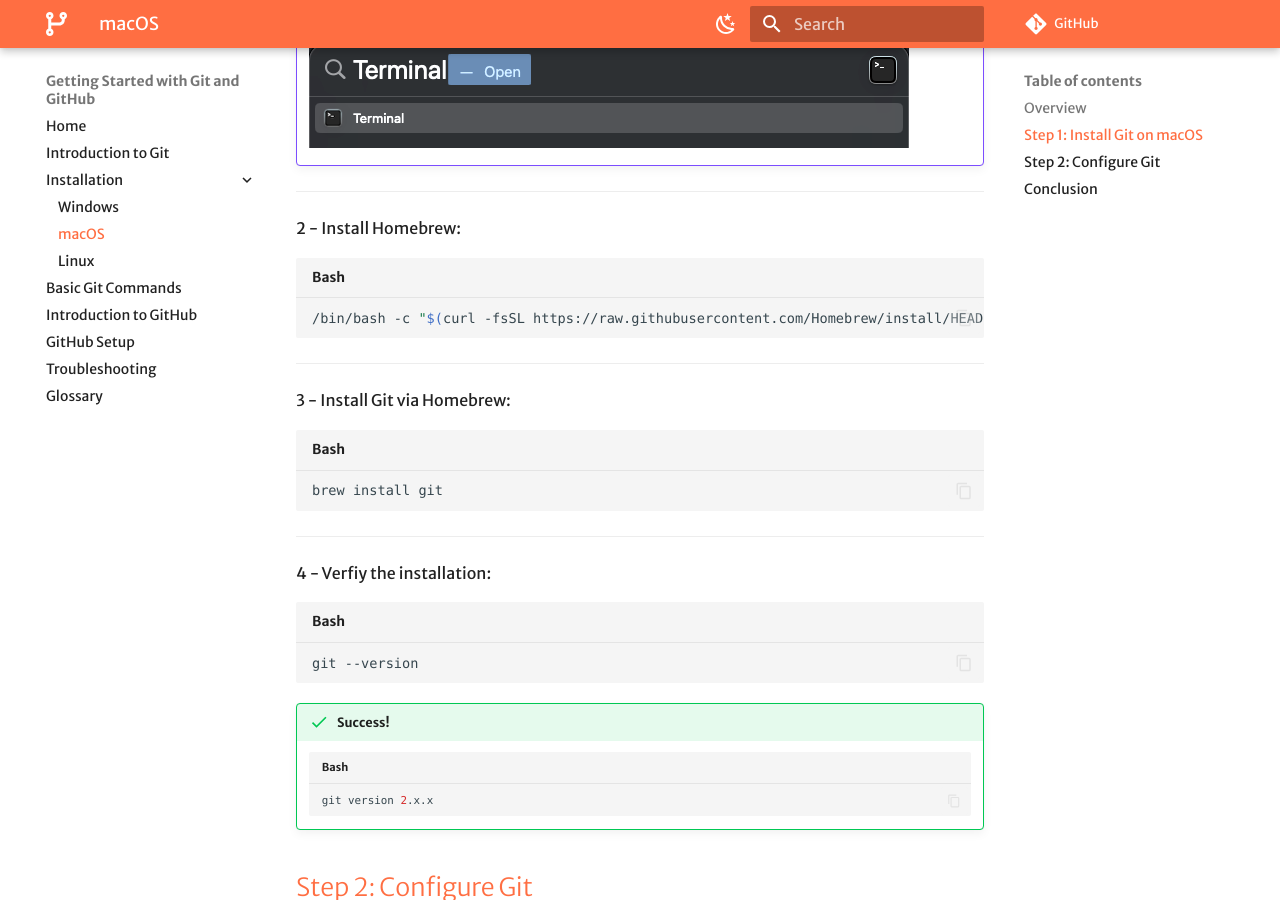
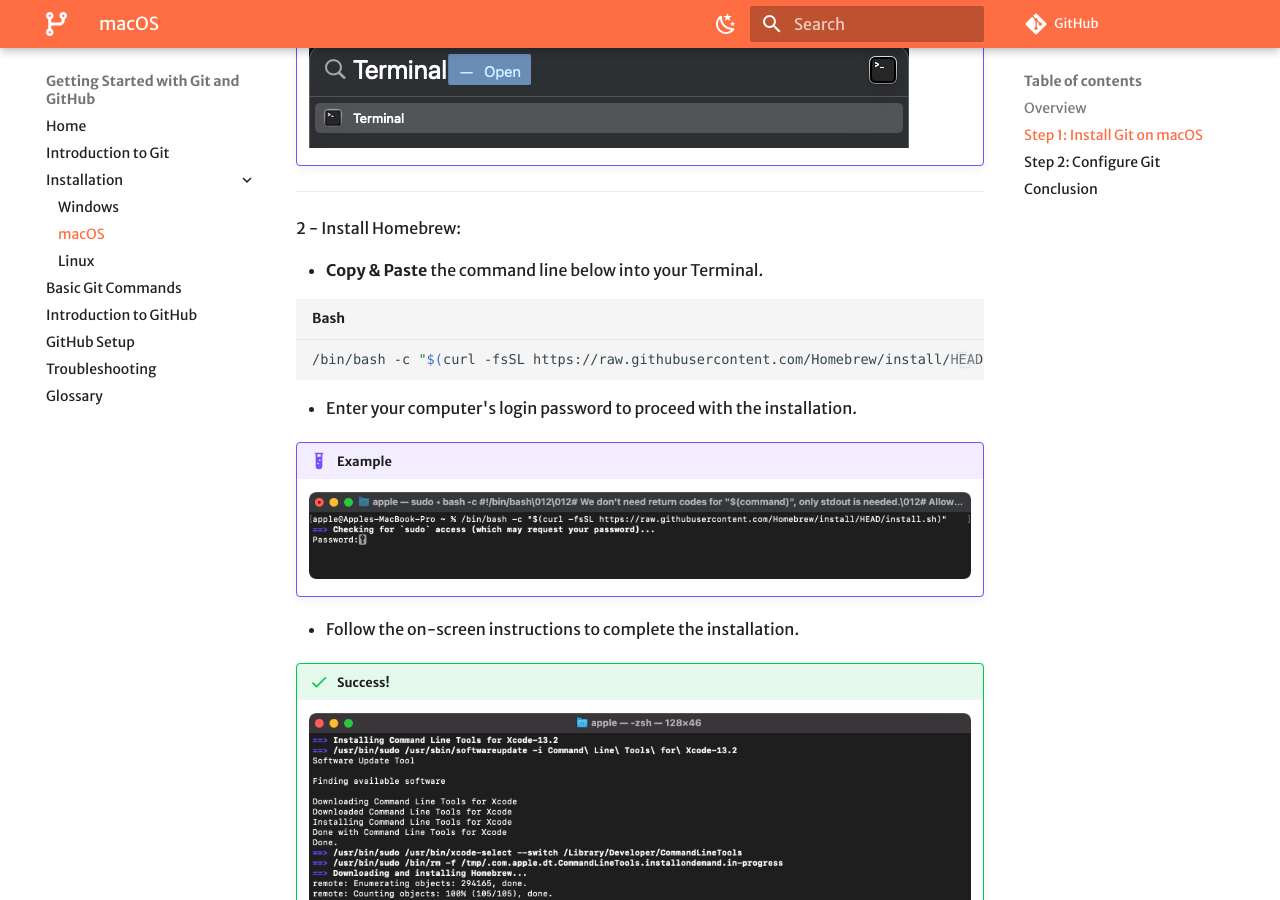
Before and after one commit to bchan158/COMM-MkDocs-Project, an MkDocs documentation site: the page built from docs/set-2b-macOS.md, in a window 1280 px wide and 900 px high, scrolled down 740 px. Built offline with MkDocs 1.6.1 and Material for MkDocs 9.7.7, drawn with Linux system fonts in a browser that asks for light colours; some web fonts are replaced; comment, search, counter and statistics services are not loaded.

Commit message:
Update macOS content

````diff
--- a/docs/set-2b-macOS.md
+++ b/docs/set-2b-macOS.md
@@ -24,9 +24,23 @@
 
 2 - Install Homebrew:
 
+- **Copy & Paste** the command line below into your Terminal.
+
 ```bash title="Bash"
 /bin/bash -c "$(curl -fsSL https://raw.githubusercontent.com/Homebrew/install/HEAD/install.sh)"
 ```
+
+- Enter your computer's login password to proceed with the installation.
+
+!!! example "Example"
+
+    ![macOS-login-password](assets/images/macOS-enter-password.png)
+
+- Follow the on-screen instructions to complete the installation.
+
+!!! success "Success!"
+
+    ![macOS-homebrew-completed](assets/images/macOS-homebrew-completed.png)
 
 ---
 
````
Also changed, not shown: docs/assets/images/macOS-enter-password.png (added), docs/assets/images/macOS-homebrew-completed.png (added).
